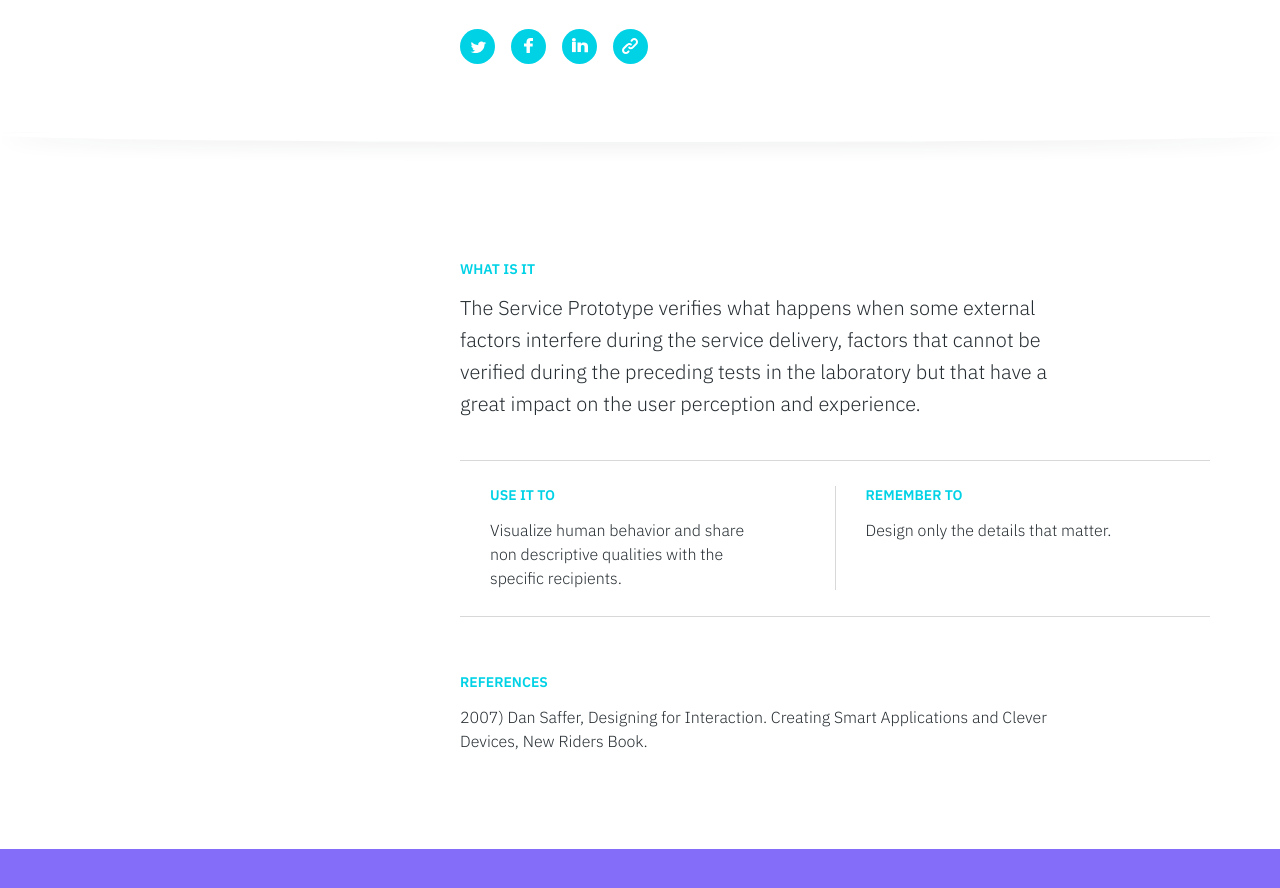
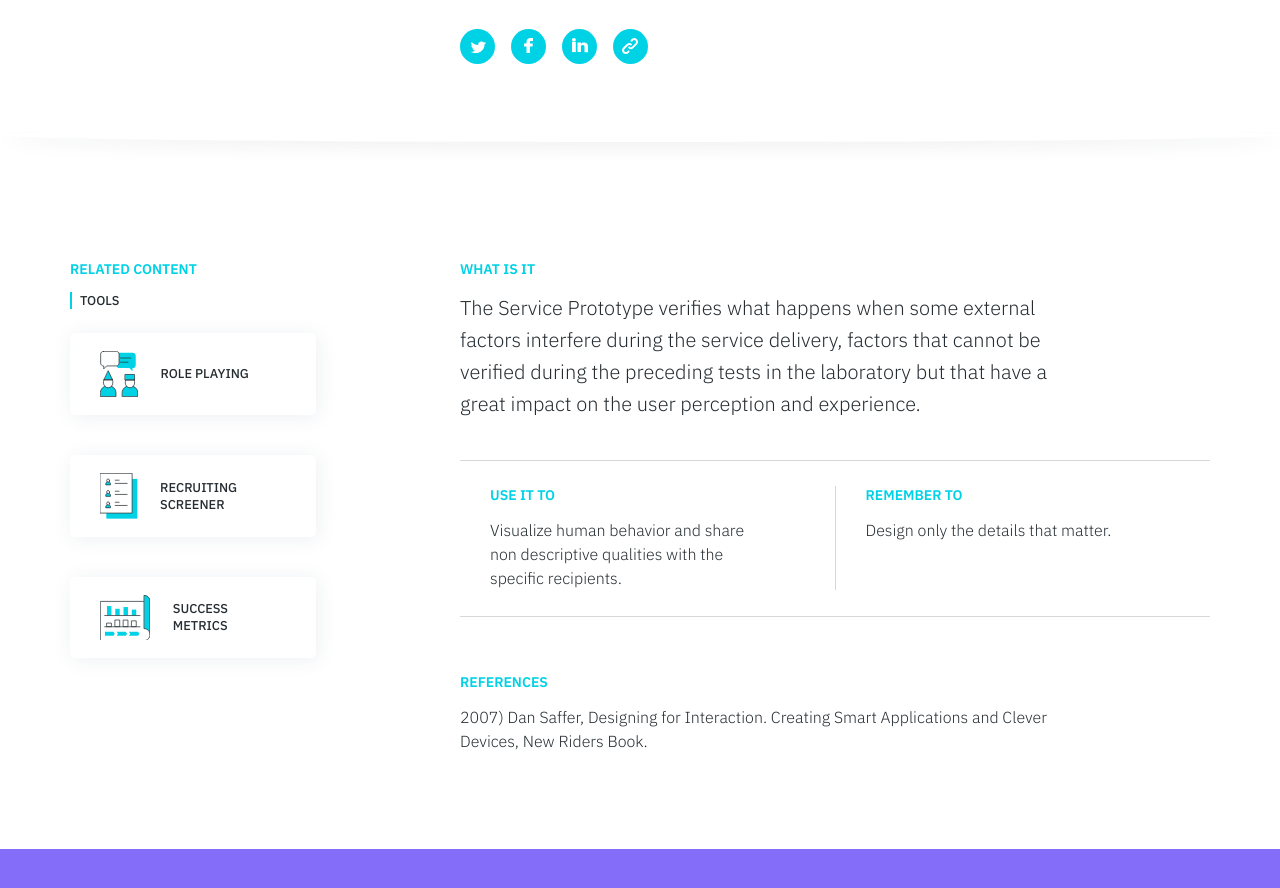
Before and after one commit to service-design-tools/sdt-website, a Jekyll site: the page built from _tools/service-prototype.md, in a window 1280 px wide and 900 px high, scrolled down 505 px. Shown: the top 888 px of the window. Built offline with Jekyll 4.4.1, drawn with Linux system fonts in a browser that asks for light colours.

Commit message:
Update tool “service-prototype”

```diff
--- a/_tools/service-prototype.md
+++ b/_tools/service-prototype.md
@@ -58,6 +58,11 @@ icon: >
     <line class="svg--outline svg--bw" x1="62.5" y1="94.5" x2="92.8" y2="94.5"/>
     <path class="svg--filled-light svg--outline" d="M111.3 97c0 2.3-2.5 4.2-5.5 4.2h-8.9c-3 0-5.5-1.9-5.5-4.2 0-2.3 2.5-4.2 5.5-4.2h8.9C108.8 92.8 111.3 94.7 111.3 97z"/>
   </svg>
+related:
+  tools:
+    - Role Playing
+    - Recruiting Screener
+    - Success Metrics
 use: >-
   Visualize human behavior and share non descriptive qualities with the specific
   recipients.
```
